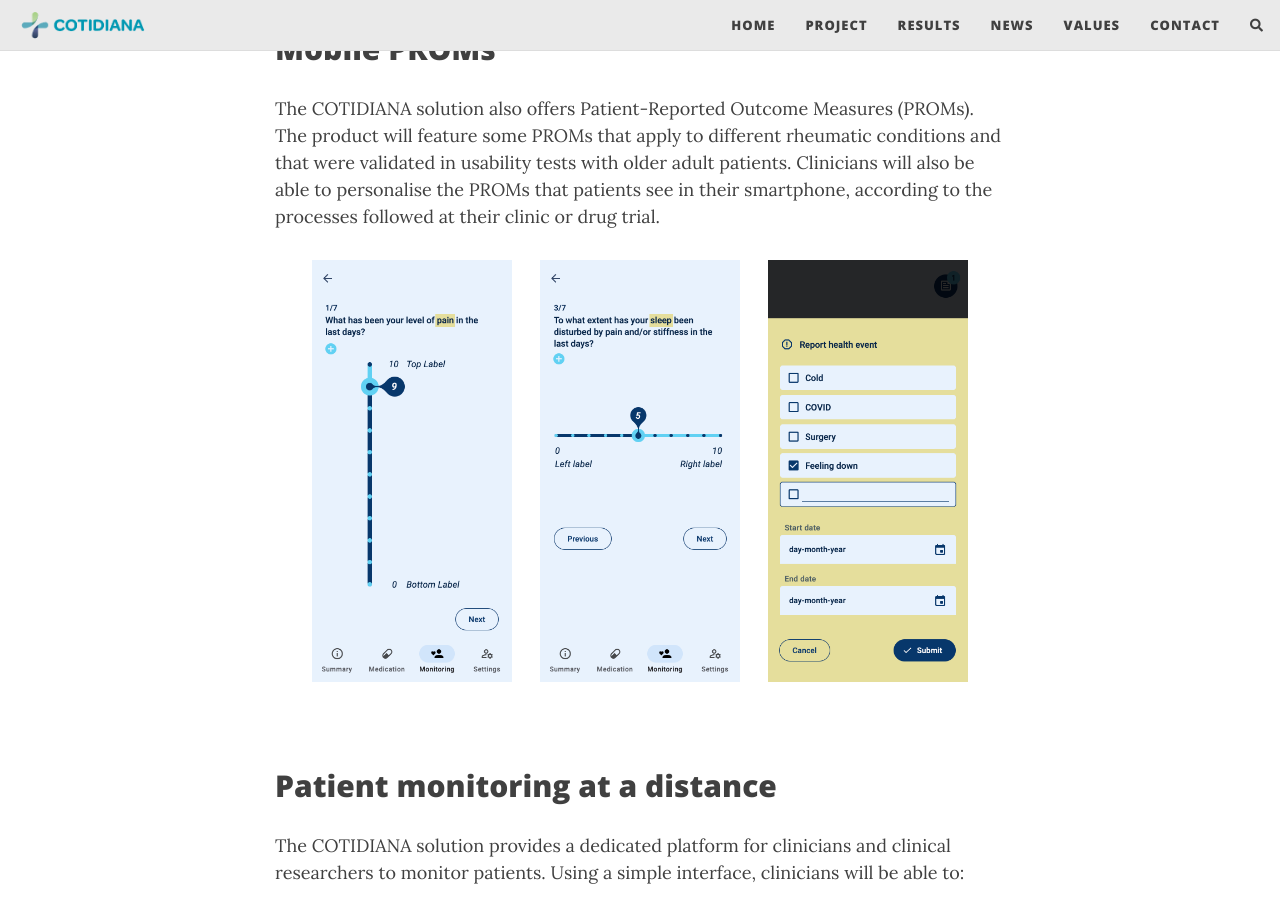
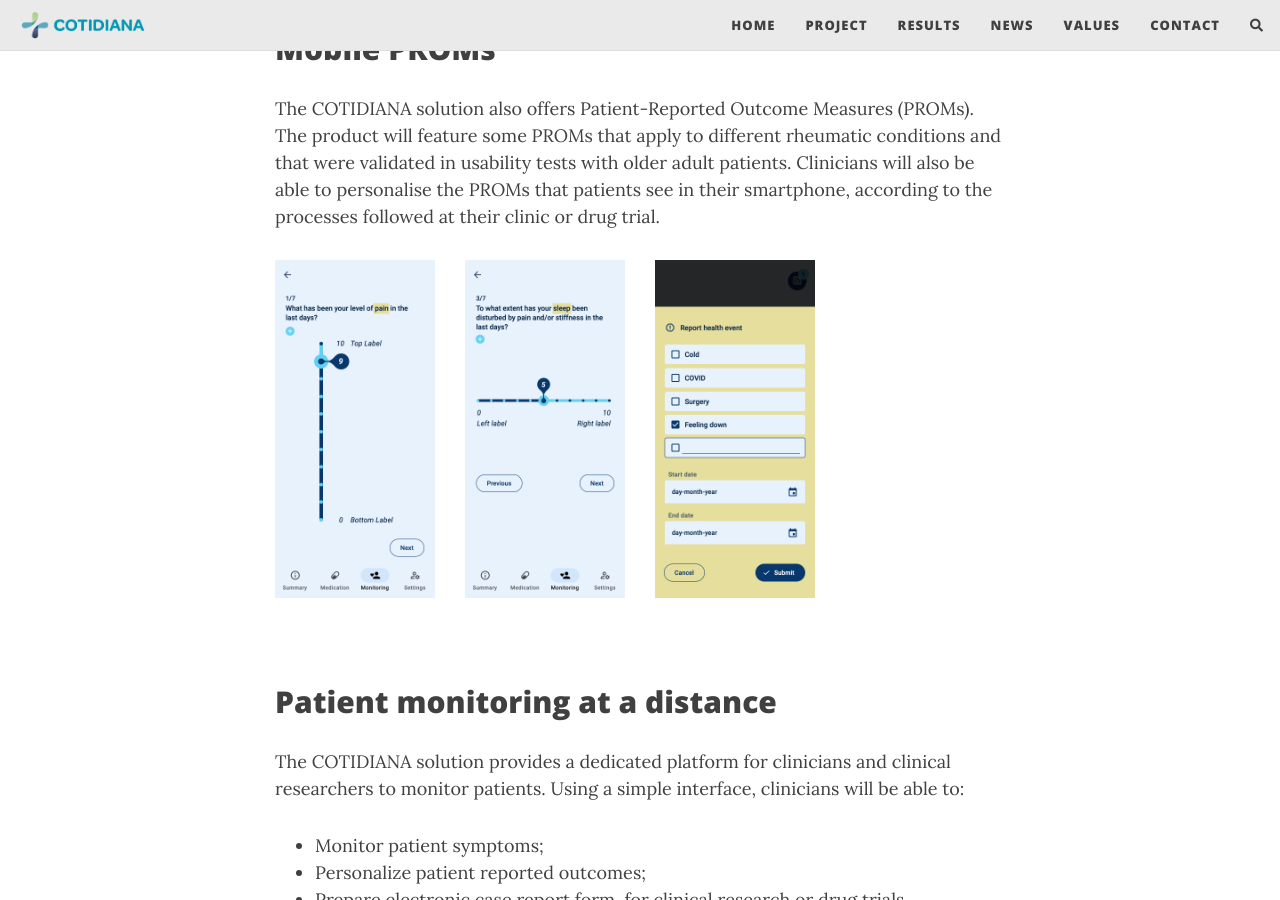
Before and after one commit to fraunhoferportugal/cotidiana-website, a Jekyll site: the page built from index.md, in a window 1280 px wide and 900 px high, scrolled down 1292 px. Built offline with Jekyll 4.4.1, drawn with Linux system fonts in a browser that asks for light colours; nearby versions of some CDN libraries; comment, search, counter and statistics services are not loaded.

Commit message:
ajustada a imagem a posicionamento com grids

```diff
--- a/index.md
+++ b/index.md
@@ -23,11 +23,18 @@
 
 The COTIDIANA solution also offers Patient-Reported Outcome Measures (PROMs). The product will feature some PROMs that apply to different rheumatic conditions and that were validated in usability tests with older adult patients. Clinicians will also be able to personalise the PROMs that patients see in their smartphone, according to the processes followed at their clinic or drug trial. <br/>
 
-<p align="center">
-	<img src="assets/img/painPROM.png" alt="Pain PROM" width="200"/> &nbsp;&nbsp;&nbsp;&nbsp;
-	<img src="assets/img/sleepPROM.png" alt="Sleep PROM" width="200"/> &nbsp;&nbsp;&nbsp;&nbsp;
-	<img src="assets/img/reporthealthevent.png" alt="Report health event" width="200"/>
-</p>
+
+<div class="row">
+	<div class="col-sm-3">
+		<img src="assets/img/painPROM.png" alt="Pain PROM" width="200"/>
+	</div>
+	<div class="col-sm-3">
+		<img src="assets/img/sleepPROM.png" alt="Sleep PROM" width="200"/>
+	</div>
+	<div class="col-sm-3">
+		<img src="assets/img/reporthealthevent.png" alt="Report health event" width="200"/>
+	</div>
+</div>
 <br/>
 
 ## Patient monitoring at a distance
```
Also changed, not shown: results.md (+9 -9 lines).
